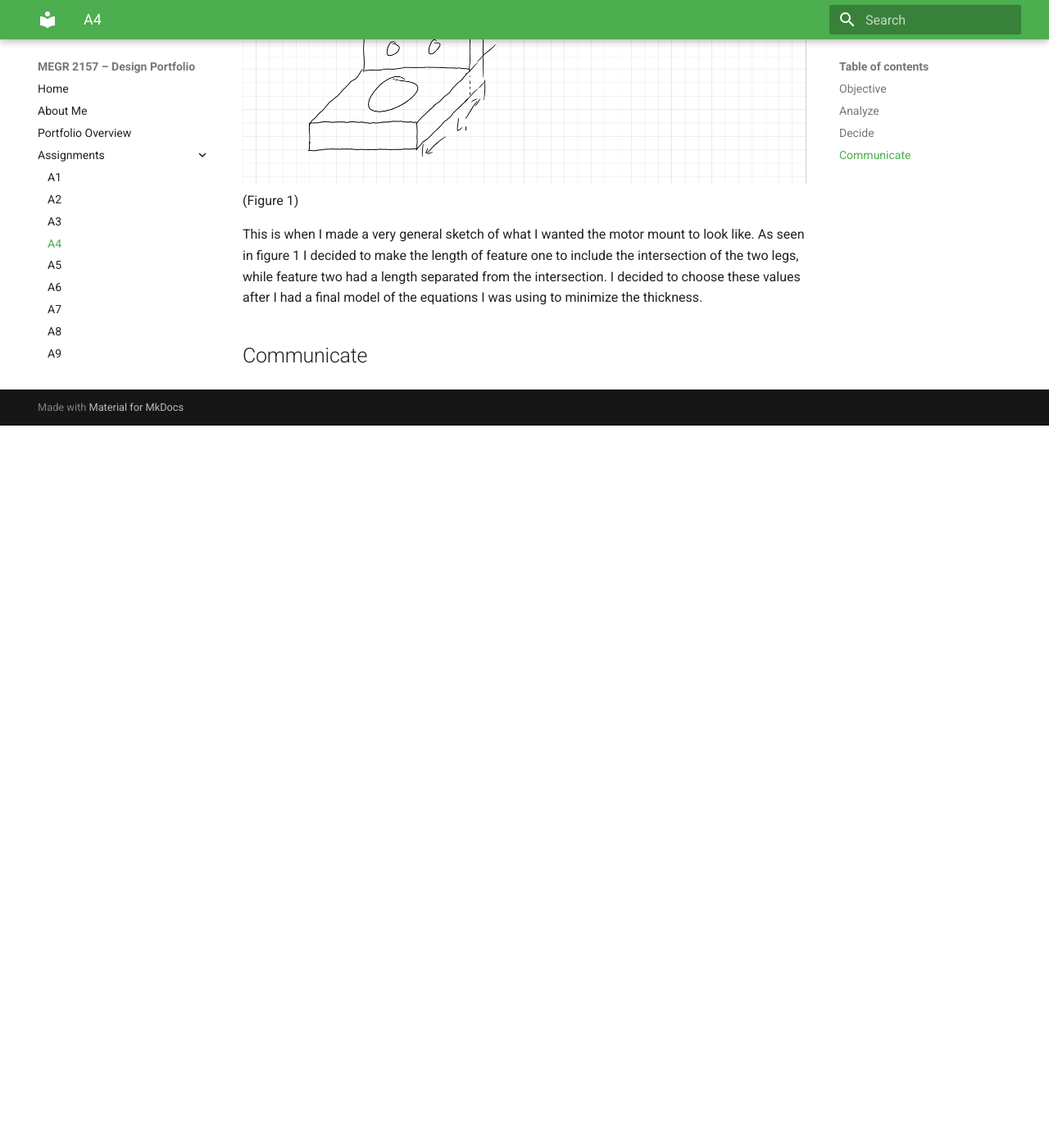
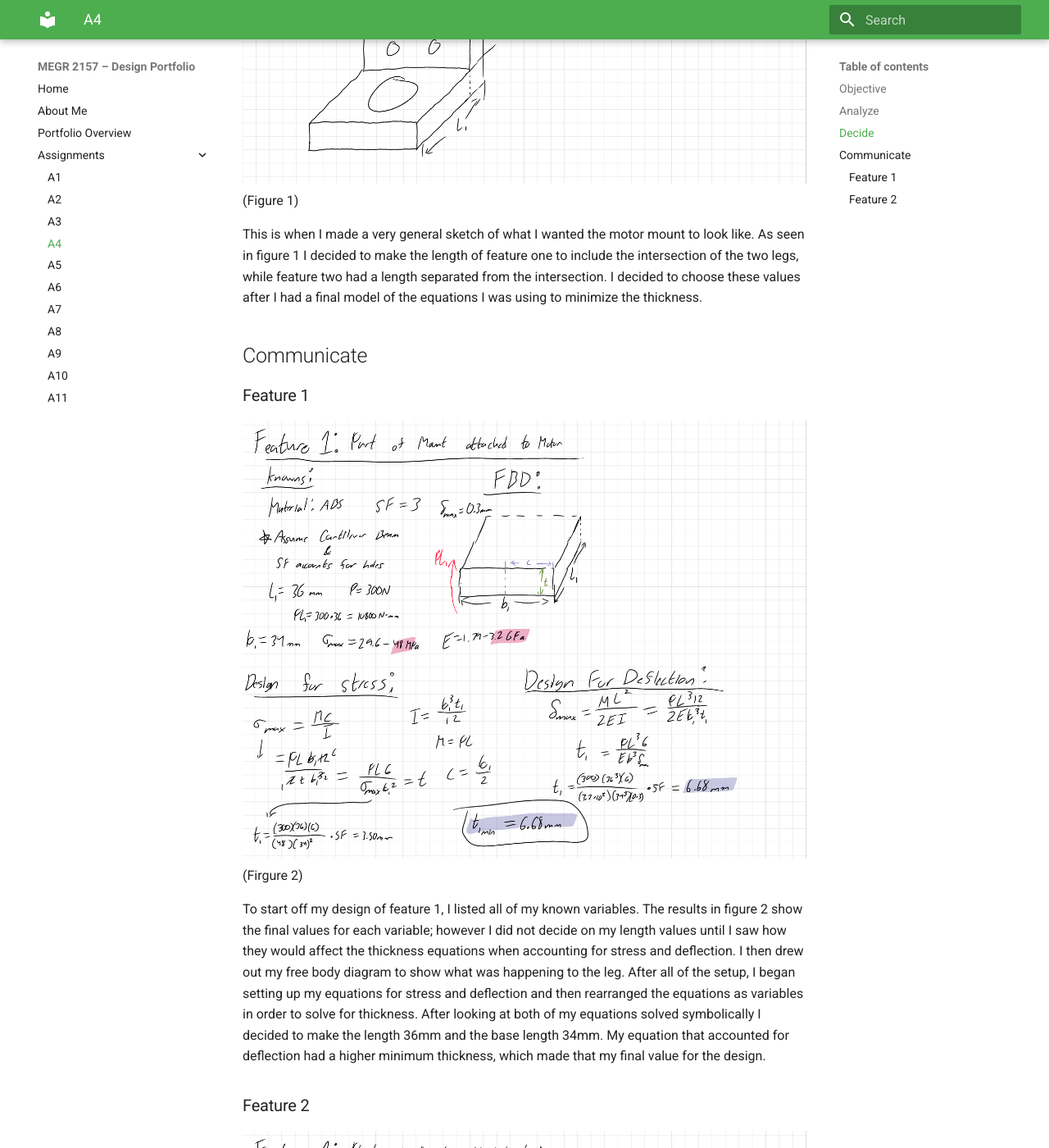
Before and after one commit to JacobShaver/design-projects-portfolio, an MkDocs documentation site: the page built from docs/assignments/A04/index.md, in a window 1280 px wide and 1400 px high, scrolled down 921 px. Shown: the whole window at 82% size. Built offline with MkDocs 1.6.1 and Material for MkDocs 9.7.7, drawn with Linux system fonts in a browser that asks for light colours; before the commit the page ends 1440 px from its top, so only the background shows below that.

Commit message:
Update index.md

```diff
--- a/docs/assignments/A04/index.md
+++ b/docs/assignments/A04/index.md
@@ -14,3 +14,11 @@ After Taking all of the assignment info in, I began brainstorming for what my di
 
 This is when I made a very general sketch of what I wanted the motor mount to look like. As seen in figure 1 I decided to make the length of feature one to include the intersection of the two legs, while feature two had a length separated from the intersection. I decided to choose these values after I had a final model of the equations I was using to minimize the thickness.
 ## Communicate
+### Feature 1
+![Alt Text](Screenshot_20260916-161447.png)
+(Firgure 2)
+
+To start off my design of feature 1, I listed all of my known variables. The results in figure 2 show the final values for each variable; however I did not decide on my length values until I saw how they would affect the thickness equations when accounting for stress and deflection. I then drew out my free body diagram to show what was happening to the leg. After all of the setup, I began setting up my equations for stress and deflection and then rearranged the equations as variables in order to solve for thickness. After looking at both of my equations solved symbolically I decided to make the length 36mm and the base length 34mm. My equation that accounted for deflection had a higher minimum thickness, which made that my final value for the design.
+
+### Feature 2
+![Alt Text](Screenshot_20260916-161447.png)
```
